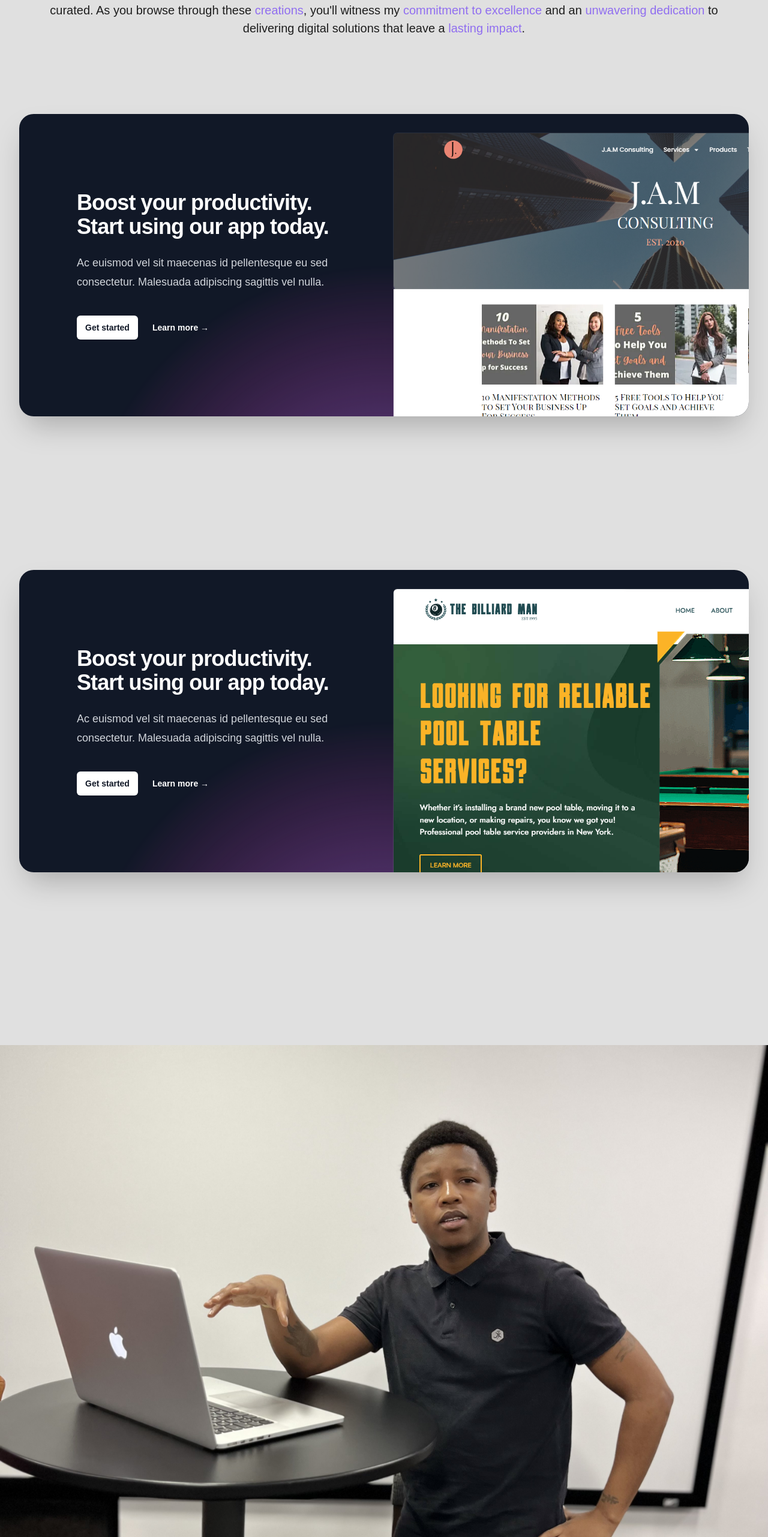
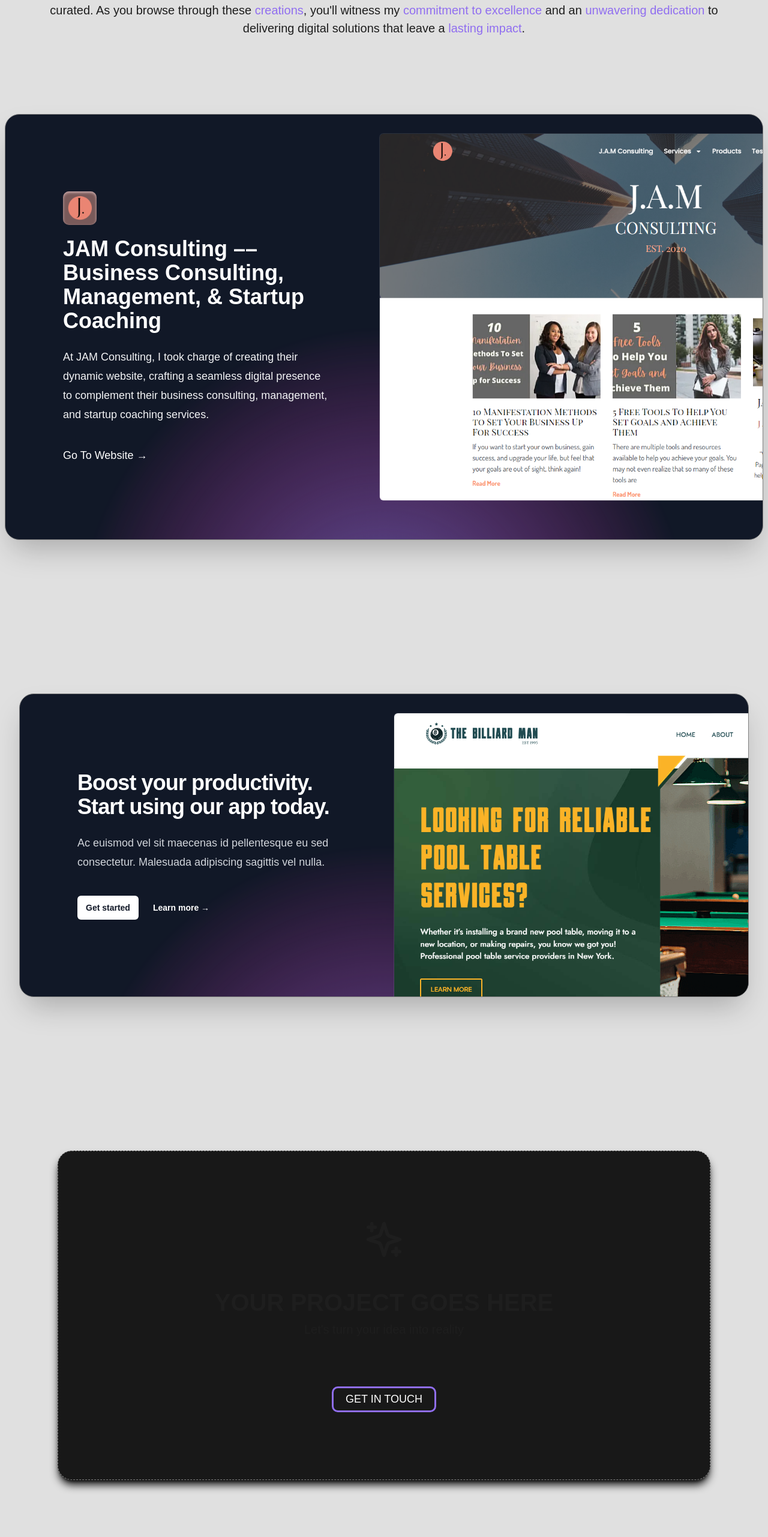
Before and after one commit to Abbbtle/kenneth-basjan-portfolio-website, a React (Vite) app: page / in a window 1280 px wide. Shown: the part 3680-6242 px from the top of the page at 60% size. Built offline with nearby package versions, Linux system fonts and the light colour scheme.

Commit message:
Almost done with the first past project cards. Added all relevant information. Left with alignment fixes

```diff
--- a/src/components/Work.jsx
+++ b/src/components/Work.jsx
@@ -2,6 +2,10 @@
 import HorizontalRule from './HorizontalRule'
 import jam from '../assets/Images/Screenshots/jam-blog.png'
 import billiard from '../assets/Images/Screenshots/thebilliardman.png'
+import {LuStars} from 'react-icons/lu'
+import Button1 from './Button1'
+import jam_favicon from '../assets/Images/Favicon/jam-favicon.webp'
+import tbm_favicon from '../assets/Images/Favicon/billiard-man-logo.png'
 
 const Work = () => {
   return (
@@ -26,8 +30,8 @@
       {/* Past Work Cards */}
       <div>
         {/* Card 1 */}
-        <div className="mx-auto max-w-7xl py-24 sm:px-6 sm:py-32 lg:px-8">
-          <div className="relative isolate overflow-hidden bg-gray-900 px-6 pt-16 shadow-2xl sm:rounded-3xl sm:px-16 md:pt-24 lg:flex lg:gap-x-20 lg:px-24 lg:pt-0">
+        <div className="mx-auto max-w-7xl py-24 sm:px-6 sm:py-32 lg:px-2">
+          <div className="border-[1px] border-[#808080] relative isolate overflow-hidden bg-gray-900 px-6 pt-16 shadow-2xl sm:rounded-3xl sm:px-16 md:pt-24 lg:flex lg:gap-x-20 lg:px-24 lg:pt-0">
             <svg
               viewBox="0 0 1024 1024"
               className="absolute left-1/2 top-1/2 -z-10 h-[64rem] w-[64rem] -translate-y-1/2 [mask-image:radial-gradient(closest-side,white,transparent)] sm:left-full sm:-ml-80 lg:left-1/2 lg:ml-0 lg:-translate-x-1/2 lg:translate-y-0"
@@ -42,31 +46,33 @@
               </defs>
             </svg>
             <div className="mx-auto max-w-md text-center lg:mx-0 lg:flex-auto lg:py-32 lg:text-left">
-              <h2 className="text-3xl font-bold tracking-tight text-white sm:text-4xl">
-                Boost your productivity.
-                <br />
-                Start using our app today.
+              <div className='bg-[#795a5a] mb-5 rounded-[10px] w-14 h-14 items-center flex justify-center shadow-inner shadow-[#d1afaf]'>
+                  <img
+                    src= {jam_favicon}
+                    alt="JAM Favicon"
+                    width={50}
+                    height={50}
+                  />
+              </div>
+              <h2 className="text-[30px] font-bold text-white sm:text-4xl">
+              JAM Consulting –– Business Consulting, Management, & Startup Coaching
               </h2>
-              <p className="mt-6 text-lg leading-8 text-gray-300">
-                Ac euismod vel sit maecenas id pellentesque eu sed consectetur. Malesuada adipiscing sagittis vel nulla.
+              <p className="mt-6 text-lg leading-8 text-gray-100">
+                At JAM Consulting, I took charge of creating their dynamic website, crafting a seamless digital
+                presence to complement their business consulting, management, and startup coaching services.
               </p>
               <div className="mt-10 flex items-center justify-center gap-x-6 lg:justify-start">
-                <a
-                  href="#"
-                  className="rounded-md bg-white px-3.5 py-2.5 text-sm font-semibold text-gray-900 shadow-sm hover:bg-gray-100 focus-visible:outline focus-visible:outline-2 focus-visible:outline-offset-2 focus-visible:outline-white"
-                >
-                  Get started
-                </a>
-                <a href="#" className="text-sm font-semibold leading-6 text-white">
-                  Learn more <span aria-hidden="true">→</span>
+
+                <a href="#" className="text-lg font-normal leading-6 text-white">
+                  Go To Website <span aria-hidden="true">→</span>
                 </a>
               </div>
             </div>
             <div className="relative mt-16 h-80 lg:mt-8">
               <img
-                className="absolute left-0 top-0 w-[57rem] max-w-none rounded-md bg-white/5 ring-1 ring-white/10"
+                className="absolute left-0 top-0 w-[60rem] max-w-none rounded-md bg-white/5 ring-1 ring-white/10"
                 src= {jam}
-                alt="Kenneth's Home Screen"
+                alt="JAM Consulting Home Screen"
                 width={1824}
                 height={1080}
               />
@@ -76,7 +82,7 @@
 
         {/* Card 2 */}
         <div className="mx-auto max-w-7xl py-24 sm:px-6 sm:py-32 lg:px-8">
-          <div className="relative isolate overflow-hidden bg-gray-900 px-6 pt-16 shadow-2xl sm:rounded-3xl sm:px-16 md:pt-24 lg:flex lg:gap-x-20 lg:px-24 lg:pt-0">
+          <div className="border-[1px] border-[#808080] relative isolate overflow-hidden bg-gray-900 px-6 pt-16 shadow-2xl sm:rounded-3xl sm:px-16 md:pt-24 lg:flex lg:gap-x-20 lg:px-24 lg:pt-0">
             <svg
               viewBox="0 0 1024 1024"
               className="absolute left-1/2 top-1/2 -z-10 h-[64rem] w-[64rem] -translate-y-1/2 [mask-image:radial-gradient(closest-side,white,transparent)] sm:left-full sm:-ml-80 lg:left-1/2 lg:ml-0 lg:-translate-x-1/2 lg:translate-y-0"
@@ -115,13 +121,29 @@
               <img
                 className="absolute left-0 top-0 w-[57rem] max-w-none rounded-md bg-white/5 ring-1 ring-white/10"
                 src= {billiard}
-                alt="Kenneth's Home Screen"
+                alt="The Billiard Man Home Screen"
                 width={1824}
                 height={1080}
               />
             </div>
           </div>
         </div>
+
+        {/* Card 3 */}
+        <div className='mx-auto max-w-6xl py-24 sm:px-6 sm:py-32 lg:px-8'>
+          <div className='bg-[#181818] shadow-lg shadow-black rounded-3xl border-dashed border-[1px] border-[#808080]'>
+            <div className='flex flex-col items-center mt-28 mb-28 justify-center'>
+              <LuStars className='text-[70px]'/>
+              <h3 className='uppercase font-bold text-[40px] mt-10'>Your project goes here</h3>
+              <p className='text-[20px] font-light'>Let's turn your idea into reality</p>
+              <div className='mt-20'>
+                <Button1>GET IN TOUCH</Button1>
+              </div>
+            </div>
+          </div>
+        </div>
+
+
       </div>
     </div>
   );
```
Also changed, not shown: src/assets/Images/Favicon/billiard-man-logo.png (renamed from src/assets/Images/Clients/billiard-man-logo.png), src/assets/Images/Favicon/jam-favicon.webp (renamed from src/assets/Images/Clients/jam-favicon.webp).
